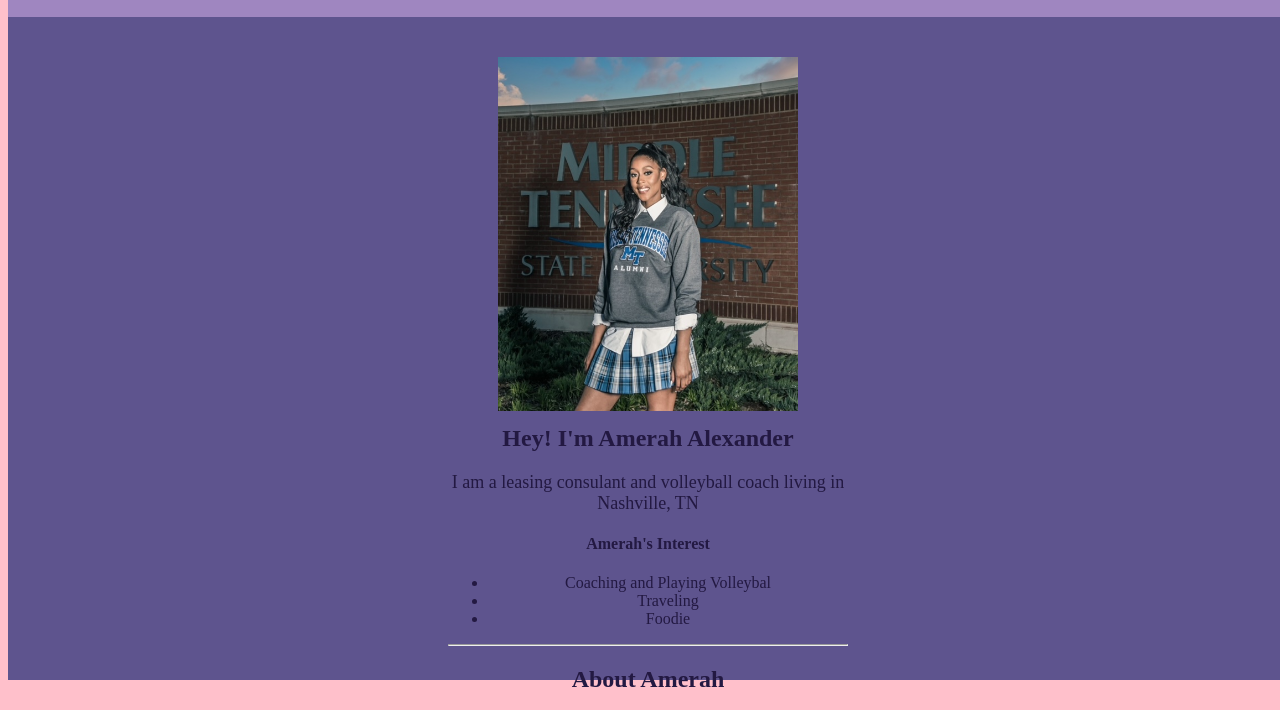
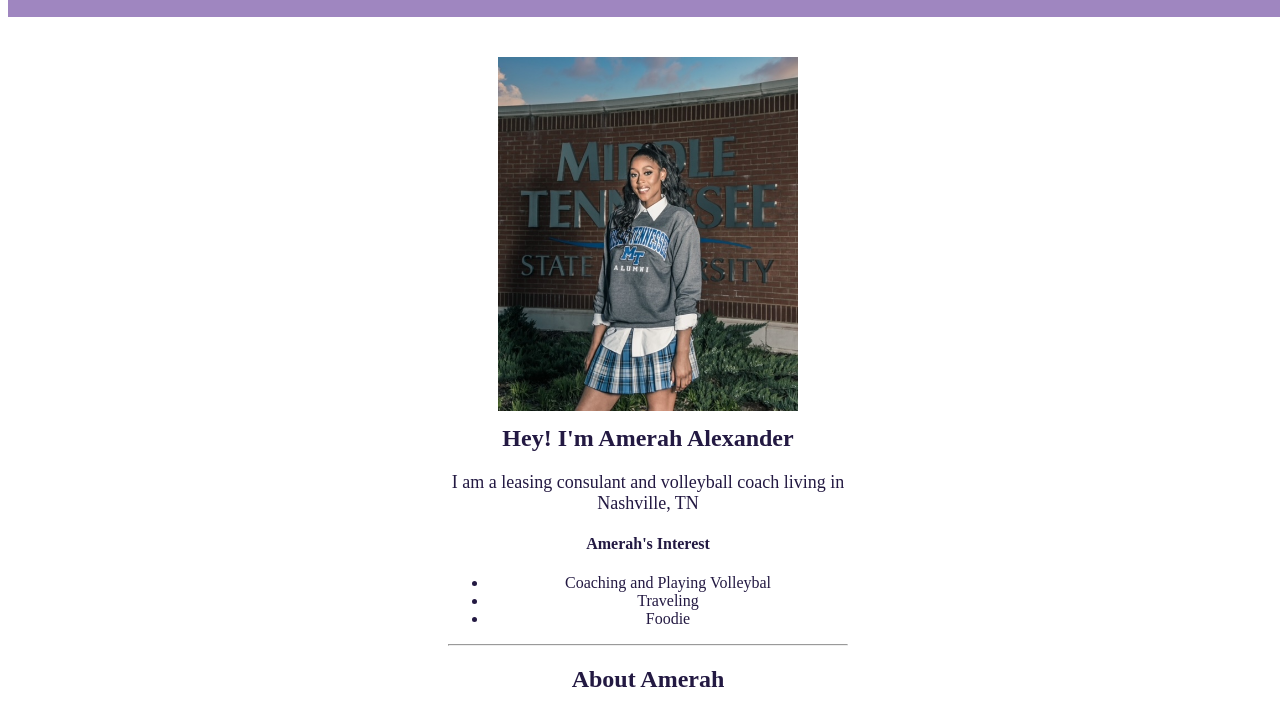
Before and after one commit to AmerahAlexander/Portfolio---Thinkful, a plain HTML site: page index.html in a window 1280 px wide. Shown: the part 128-838 px from the top of the page. Drawn offline with Linux system fonts and the light colour scheme.

Commit message:
body color update
-removed duplicated body colors.
-one in line 1 and in line 8

```diff
--- a/style.css
+++ b/style.css
@@ -1,12 +1,11 @@
 html, body {
   height: 100%;
   width: 100%;
-  background-color: pink;
+  background-color: blush;
   color: #231942;
 }
 
 body {
-  background-color: #5e548e;
   font-size: 16px;
 }
 
```
